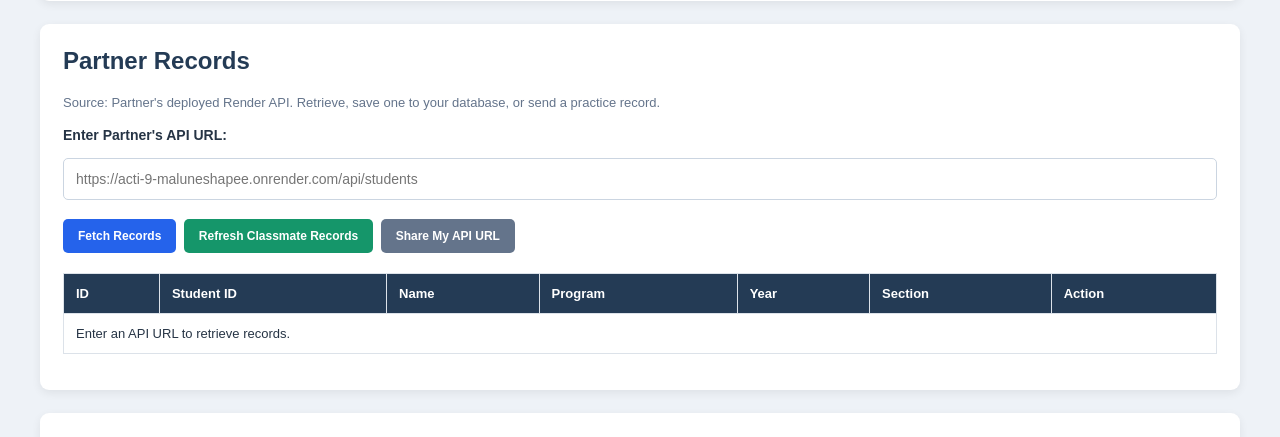
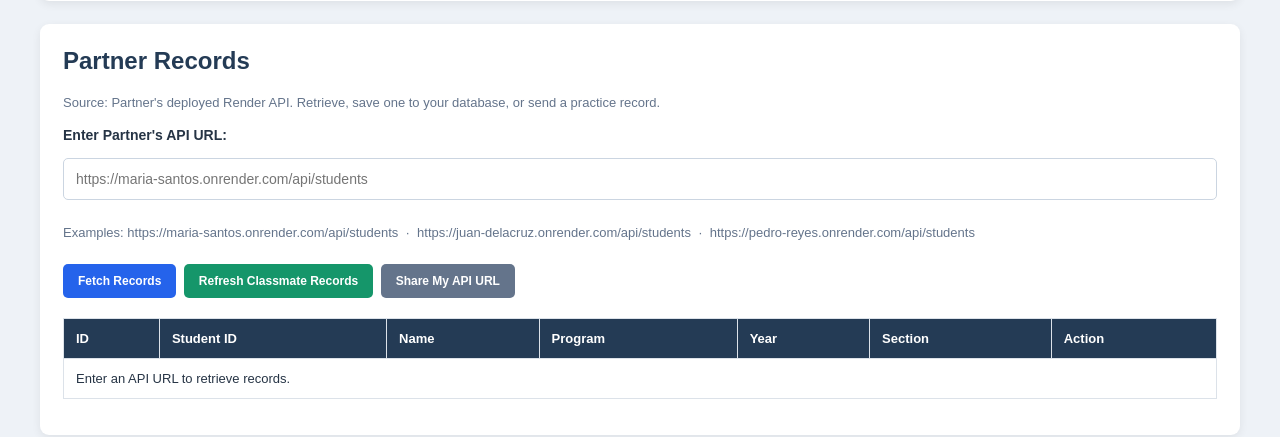
Before and after one commit to paca-oncisjero-maker/jero-act-9, a Flask app: page / in a window 1280 px wide. Shown: the part 1504-1941 px from the top of the page. Run offline with Flask 3, Linux system fonts and the light colour scheme; data comes from the database, SQL or seed files in the repository; both versions use the stored data as it was after the commit.

Commit message:
Use the same fake example URLs as the partner URL placeholder

```diff
--- a/templates/index.html
+++ b/templates/index.html
@@ -555,8 +555,12 @@
             type="url"
             id="apiUrl"
             class="api-input"
-            placeholder="https://acti-9-maluneshapee.onrender.com/api/students"
+            placeholder="https://maria-santos.onrender.com/api/students"
         >
+
+        <p class="description" style="overflow-wrap: anywhere;">
+            Examples: https://maria-santos.onrender.com/api/students &nbsp;·&nbsp; https://juan-delacruz.onrender.com/api/students &nbsp;·&nbsp; https://pedro-reyes.onrender.com/api/students
+        </p>
 
         <button
             type="button"
```
Also changed, not shown: students.db.
